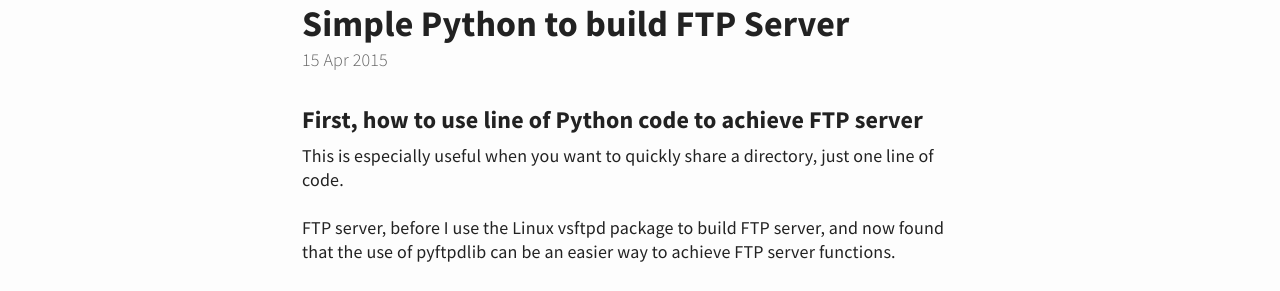
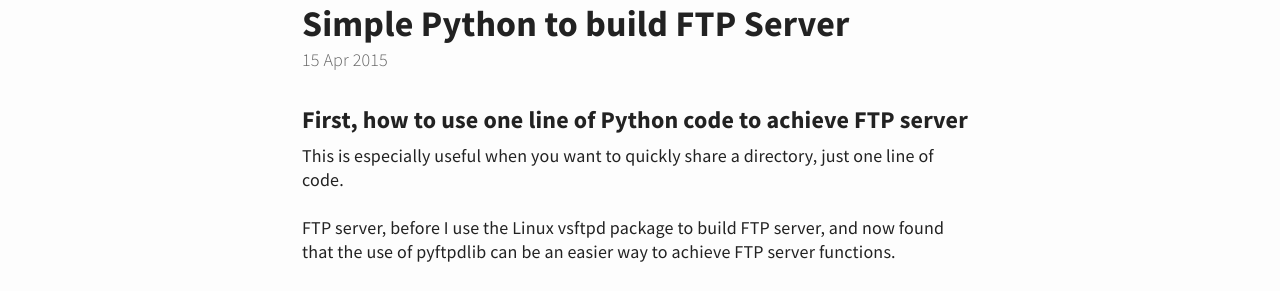
Before and after one commit to libaiw/blogger, a Jekyll site: the page built from _posts/2015-04-15-Python-FTP-Server.md, in a window 1280 px wide. Shown: the part 263-554 px from the top of the page. Built offline with Jekyll 4.4.1, drawn with Linux system fonts in a browser that asks for light colours.

Commit message:
Update 2015-04-15-Python-FTP-Server.md

```diff
--- a/_posts/2015-04-15-Python-FTP-Server.md
+++ b/_posts/2015-04-15-Python-FTP-Server.md
@@ -2,7 +2,7 @@
 title: Simple Python to build FTP Server
 ---
 
-### First, how to use line of Python code to achieve FTP server
+### First, how to use one line of Python code to achieve FTP server
 
 This is especially useful when you want to quickly share a directory, just one line of code.
 
```
